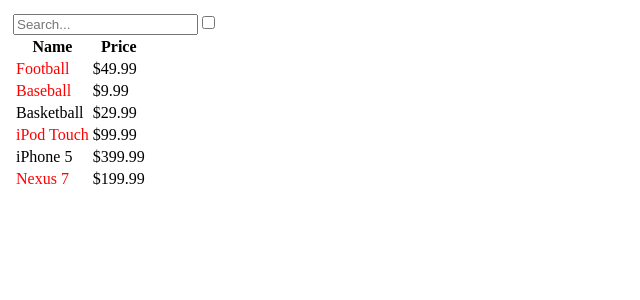
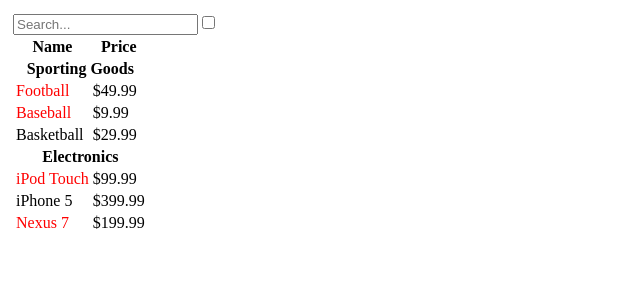
Before and after one commit to tiesmaster/learn-react, a React (Create React App) app in the folder 3-react-getting-started/: page / in a window 1280 px wide. Shown: the top 300 px of the page, without its empty margins (0-640 px from the left). Built offline with nearby package versions, Linux system fonts and the light colour scheme.

Commit message:
3: Finally fixed the problem!!!

```diff
--- a/3-react-getting-started/src/index.tsx
+++ b/3-react-getting-started/src/index.tsx
@@ -16,6 +16,7 @@ const products = [
 
 interface ProductEntity {
   name: string;
+  category: string;
   price: string;
   stocked: boolean;
 }
@@ -40,7 +41,7 @@ function ProductRow(props: { product: ProductEntity }) {
 function ProductTable(props: { products: ProductEntity[] }) {
   let lastCategory = '';
   let rows: React.ReactNode[] = [];
-  products.forEach((product) => {
+  props.products.forEach((product) => {
     if (product.category !== lastCategory) {
       rows.push((
         <tr key={product.category}>
@@ -64,9 +65,7 @@ function ProductTable(props: { products: ProductEntity[] }) {
         </tr>
       </thead>
       <tbody>
-        {props.products.map((product) =>
-          <ProductRow key={product.name} product={product} />
-        )}
+        {rows}
       </tbody>
     </table>
   );
```
